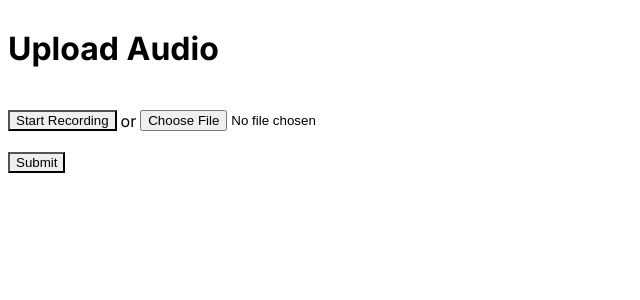
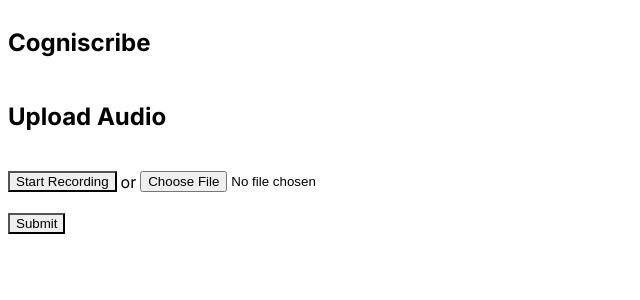
Before and after one commit to JakeBoggs/HackNC2023, a React (Vite) app in the folder frontend/: page / in a window 1280 px wide. Shown: the top 300 px of the page, without its empty margins (0-640 px from the left). Built offline with nearby package versions, Linux system fonts and the light colour scheme; what @saas-ui/react would draw is missing.

Commit message:
css tweaks

```diff
--- a/frontend/index.html
+++ b/frontend/index.html
@@ -4,7 +4,7 @@
     <meta charset="UTF-8" />
     <link rel="icon" type="image/svg+xml" href="/vite.svg" />
     <meta name="viewport" content="width=device-width, initial-scale=1.0" />
-    <title>chakra-vite</title>
+    <title>Cogniscribe</title>
     <link rel="preconnect" href="https://fonts.googleapis.com" />
     <link rel="preconnect" href="https://fonts.gstatic.com" crossorigin />
     <link href="https://fonts.googleapis.com/css2?family=Inter:wght@100..900&display=swap" rel="stylesheet" />
--- a/frontend/src/App.tsx
+++ b/frontend/src/App.tsx
@@ -35,9 +35,10 @@
   };
 
   return (
-    <Container maxW="container.lg" my={3}>
+    <Container maxW="container.lg" my={4}>
       <Stack spacing={5}>
-        <Heading as="h1">Upload Audio</Heading>
+        <Heading>Cogniscribe</Heading>
+        <Heading size="md">Upload Audio</Heading>
         <Stack direction="row" spacing={4} alignItems="center">
           <Recorder onRecorded={(blob) => setAudio(blob)} w="fit-content" />
           <Text>or</Text>
--- a/frontend/src/AudioPlayer.tsx
+++ b/frontend/src/AudioPlayer.tsx
@@ -13,13 +13,13 @@
 }
 
 //   , seekTime, setSeekTime
-export function AudioPlayer({ appTime, setAppTime, seekTime, setSeekTime, audio }: AudioPlayerProps & AudioData) {
+export function AudioPlayer({ appTime, setAppTime, seekTime, setSeekTime, audio, ...props }: AudioPlayerProps & AudioData & BoxProps) {
   const [playing, setPlaying] = useState(false);
   const [duration, setDuration] = useState(0);
   //   const [seekTime, setSeekTime] = useState(0);
 
   return (
-    <Flex direction="column" alignItems="center" gap={2}>
+    <Flex direction="column" alignItems="center" gap={2} {...props}>
       <Stack direction="row" w="full">
         <Button colorScheme="teal" onClick={() => setPlaying(true)}>
           PLAY
--- a/frontend/src/Results.tsx
+++ b/frontend/src/Results.tsx
@@ -1,4 +1,4 @@
-import { Box, Container, Heading, Stack, Text } from "@chakra-ui/react";
+import { Box, BoxProps, Container, Heading, Spacer, Stack, Text } from "@chakra-ui/react";
 import React, { useEffect, useMemo, useState } from "react";
 import { List, ListRowProps } from "react-virtualized";
 import { AudioData, AudioPlayer } from "./AudioPlayer";
@@ -79,7 +79,8 @@
   time,
   notes,
   setTime,
-}: SentenceRendererProps) => {
+  ...props
+}: SentenceRendererProps & BoxProps) => {
   const newSegments = useMemo(
     () =>
       data.segments.map((seg, idx) => ({
@@ -111,7 +112,7 @@
   }, [time]);
 
   return (
-    <>
+    <Stack {...props}>
       <BulletRenderer
         data={notes}
         cb={setTime}
@@ -122,14 +123,14 @@
       <List
         ref={listRef}
         width={1000} // Adjust the width as needed
-        height={600} // Adjust the height as needed
+        height={window.innerHeight / 2.1} // Adjust the height as needed
         rowCount={newSegments.length}
         rowHeight={({ index }) =>
           (newSegments[index].text.length / 100) * 10 + 30
         } // Adjust the row height as needed
         rowRenderer={renderRow(newSegments, activeID, activeSentence, setTime)}
       />
-    </>
+    </Stack>
   );
 };
 
@@ -139,20 +140,26 @@
   const [seekTime, setSeekTime] = useState(0);
 
   return (
-    <Container maxW="container.lg" my={3}>
-      <Stack>
+    <Container maxW="container.lg">
+      <Stack h="100vh" py={4}>
+        <Heading>Cogniscribe</Heading>
         <SentenceRenderer
+          maxH="80%"
           setTime={setSeekTime}
           time={appTime}
           data={data}
           notes={notes}
         />
+        <Spacer/>
         <AudioPlayer
+        // h="10%"
           audio={audio}
           appTime={appTime}
           setAppTime={setAppTime}
           seekTime={seekTime}
           setSeekTime={setSeekTime}
+          // position="fixed"
+          // bottom={2}
         />
       </Stack>
     </Container>
```
